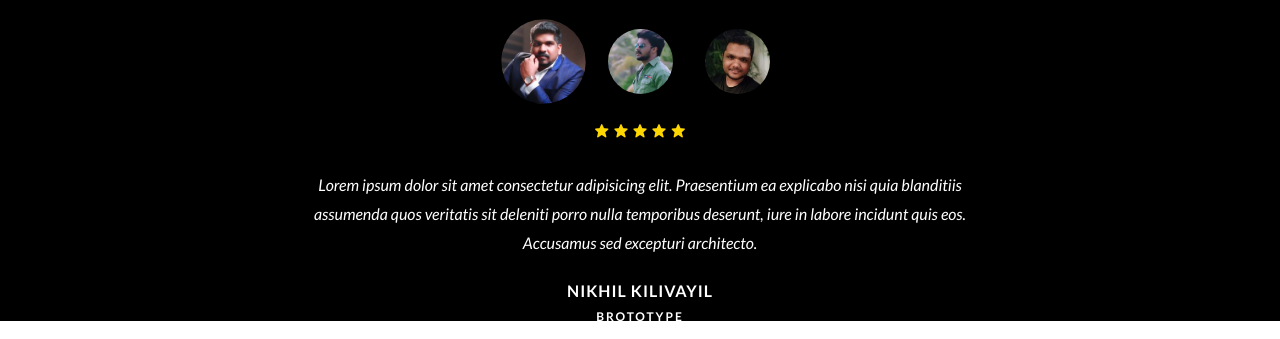
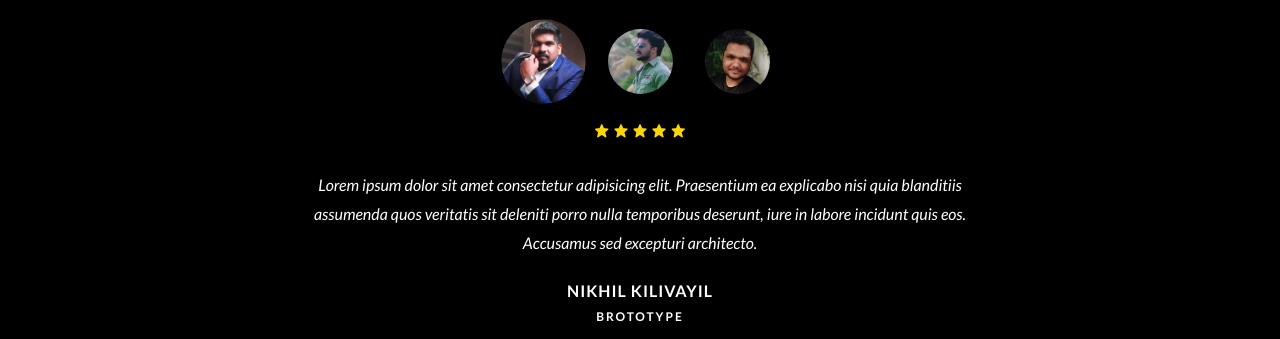
Before and after one commit to vineethtvm07/Brototype, a plain HTML site: page index.html in a window 1280 px wide. Shown: the part 3337-3676 px from the top of the page. Drawn offline with Linux system fonts and the light colour scheme.

Commit message:
Update style.css

```diff
--- a/style.css
+++ b/style.css
@@ -289,6 +289,11 @@ img {
      color:gold;
  }
 
+.review {
+    padding-bottom:25px;
+}
+
+
  .review p {
      max-width:720px;
      margin: 24px auto;
```
